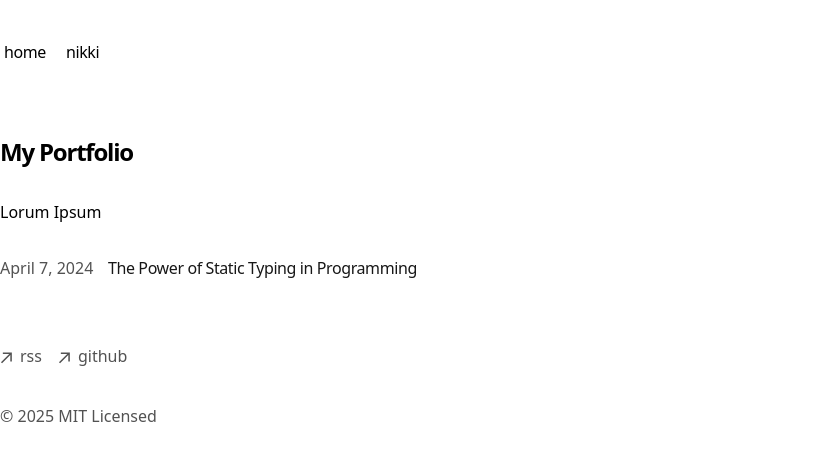
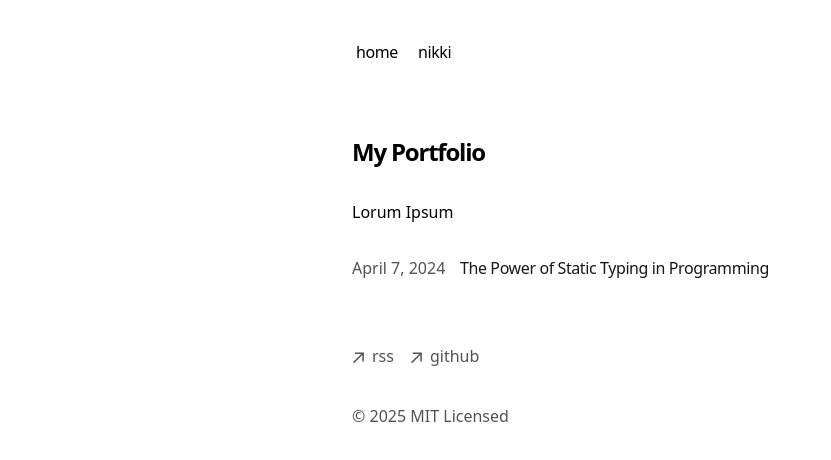
Before and after one commit to Yojijuku5/yojiweb, a Next.js app: page / in a window 1280 px wide. Shown: the top 460 px of the page, without its empty margins (0-831 px from the left). Built offline with nearby package versions, Linux system fonts and the light colour scheme.

Commit message:
tiny tailwind typo...

```diff
--- a/src/app/layout.tsx
+++ b/src/app/layout.tsx
@@ -1,4 +1,4 @@
-import './globals.css'
+import '@/app/globals.css'
 import type { Metadata } from 'next'
 import { GeistSans } from 'geist/font/sans'
 import { GeistMono } from 'geist/font/mono'
@@ -11,7 +11,7 @@ import { baseUrl } from '@/app/sitemap'
 export const metadata: Metadata = {
   metadataBase: new URL(baseUrl),
   title: {
-    default: "temp",
+    default: "Yojiweb",
     template: "%s | temp",
   },
   description: "This is my portfolio.",
@@ -45,7 +45,7 @@ export default function RootLayout({
 }) {
   return (
     <html lang="en" className={cx("text-black bg-white dark:text-white dark:bg-black", GeistSans.variable, GeistMono.variable)}>
-      <body className="antialiased max-w-x1 mx-4 mt-8 lg:mx-auto">
+      <body className="antialiased max-w-xl mx-4 mt-8 lg:mx-auto">
         <main className="flex-auto min-w-0 mt-6 flex flex-col px-2 md:px-0">
           <Navbar />
           {children}
```
